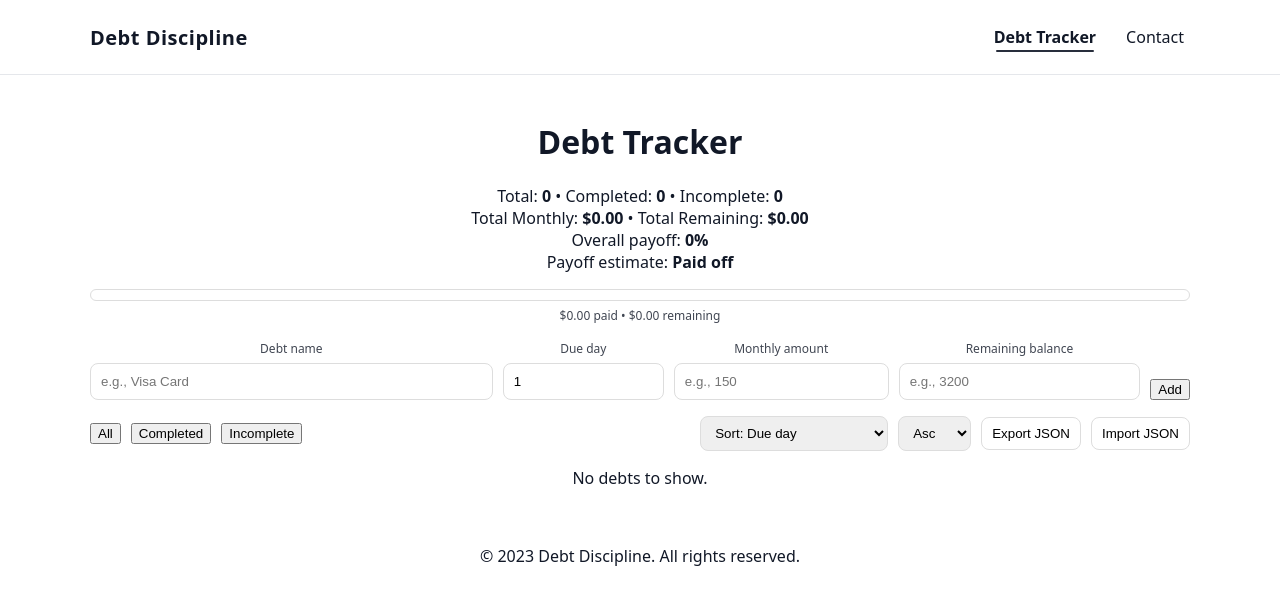
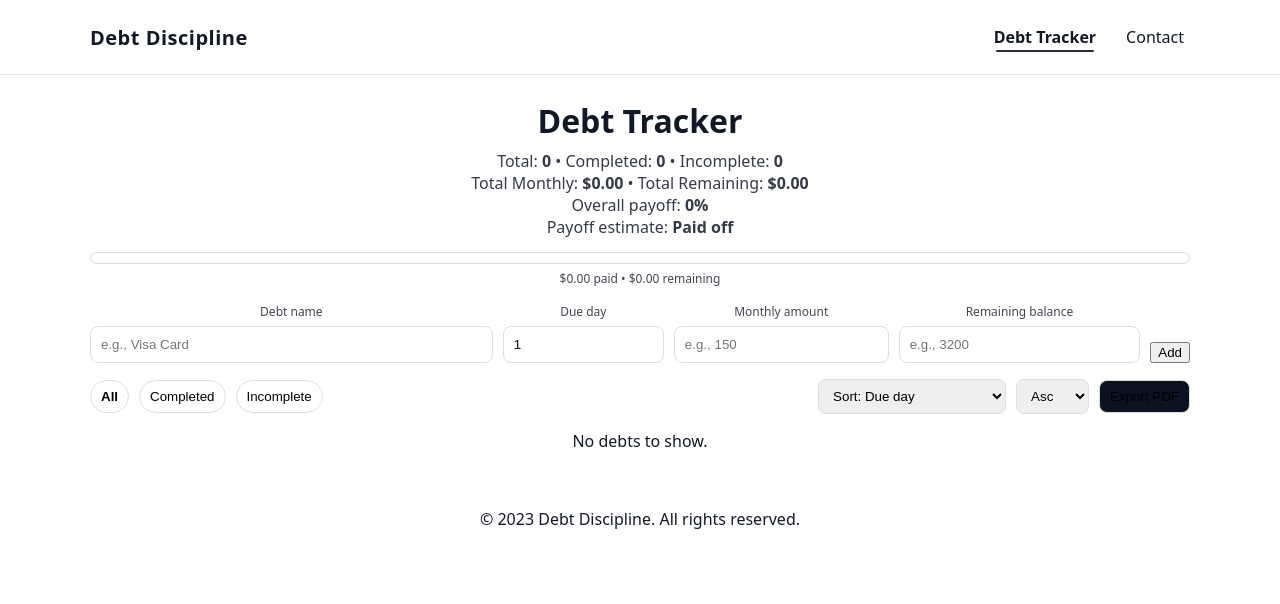
Before and after one commit to eliasegarcia19/DebtDiscipline, a React (Create React App) app in the folder my-react-app/: page / in a window 1280 px wide. Shown: the top 604 px of the page. Built offline with nearby package versions, Linux system fonts and the light colour scheme.

Commit message:
progressbarandeditlistbutton

```diff
--- a/my-react-app/package.json
+++ b/my-react-app/package.json
@@ -8,6 +8,8 @@
     "@testing-library/react": "^16.3.2",
     "@testing-library/user-event": "^13.5.0",
     "bootstrap": "^5.3.8",
+    "html2canvas": "^1.4.1",
+    "jspdf": "^4.0.0",
     "react": "^19.2.4",
     "react-bootstrap": "^2.10.10",
     "react-dom": "^19.2.4",
--- a/my-react-app/src/Pages/DebtList.jsx
+++ b/my-react-app/src/Pages/DebtList.jsx
@@ -1,5 +1,7 @@
-import { useEffect, useMemo, useRef, useState } from "react";
+import { useEffect, useMemo, useState } from "react";
 import "../Styles/DebtList.css";
+import html2canvas from "html2canvas";
+import jsPDF from "jspdf";
 
 const STORAGE_KEY = "debt_discipline_debts_v3";
 
@@ -52,12 +54,17 @@ function payoffProjection({ remainingBalance, monthlyAmount, dueDay }) {
   const months = Math.ceil(balance / monthly);
   const firstPayment = getFirstPaymentDate(dueDay);
   const paidByDate = addMonths(firstPayment, months - 1);
+
   return { months, paidBy: paidByDate };
 }
 
 function formatMonthYear(date) {
   if (!date) return "";
   return date.toLocaleString(undefined, { month: "short", year: "numeric" });
+}
+
+function makeId() {
+  return crypto?.randomUUID?.() ?? String(Date.now() + Math.random());
 }
 
 function loadDebtsFromStorage() {
@@ -67,18 +74,17 @@ function loadDebtsFromStorage() {
     const parsed = JSON.parse(raw);
     if (!Array.isArray(parsed)) return [];
 
-    // Normalize + migration support
     return parsed.map((d) => {
       const remaining = safeNumber(d.remainingBalance ?? d.balance ?? 0);
       const original = safeNumber(d.originalBalance ?? d.original ?? remaining);
 
       return {
-        id: d.id ?? (crypto?.randomUUID?.() ?? String(Date.now())),
+        id: d.id ?? makeId(),
         name: d.name ?? d.text ?? "Untitled debt",
         dueDay: normalizeDueDay(d.dueDay ?? 1),
         monthlyAmount: safeNumber(d.monthlyAmount ?? d.amount ?? 0),
         remainingBalance: remaining,
-        originalBalance: original > 0 ? original : remaining,
+        originalBalance: Math.max(original, remaining),
         completed: Boolean(d.completed),
       };
     });
@@ -86,16 +92,6 @@ function loadDebtsFromStorage() {
     console.error("Failed to load debts:", err);
     return [];
   }
-}
-
-function downloadJson(filename, data) {
-  const blob = new Blob([JSON.stringify(data, null, 2)], { type: "application/json" });
-  const url = URL.createObjectURL(blob);
-  const a = document.createElement("a");
-  a.href = url;
-  a.download = filename;
-  a.click();
-  URL.revokeObjectURL(url);
 }
 
 /* ---------- component ---------- */
@@ -120,10 +116,7 @@ function DebtList() {
   const [editMonthlyAmount, setEditMonthlyAmount] = useState("");
   const [editRemainingBalance, setEditRemainingBalance] = useState("");
 
-  // Import file input ref
-  const importRef = useRef(null);
-
-  // Save whenever debts change
+  // ✅ Save whenever debts change
   useEffect(() => {
     try {
       localStorage.setItem(STORAGE_KEY, JSON.stringify(debts));
@@ -141,7 +134,9 @@ function DebtList() {
     const totalMonthly = debts.reduce((sum, d) => sum + safeNumber(d.monthlyAmount, 0), 0);
 
     const overallPct =
-      totalOriginal > 0 ? clamp(((totalOriginal - totalRemaining) / totalOriginal) * 100, 0, 100) : 0;
+      totalOriginal > 0
+        ? clamp(((totalOriginal - totalRemaining) / totalOriginal) * 100, 0, 100)
+        : 0;
 
     let overallMonths = null;
     let overallPaidBy = null;
@@ -175,7 +170,7 @@ function DebtList() {
 
     const dir = sortDir === "asc" ? 1 : -1;
 
-    const sorted = [...list].sort((a, b) => {
+    return [...list].sort((a, b) => {
       let av, bv;
 
       if (sortBy === "dueDay") {
@@ -193,8 +188,6 @@ function DebtList() {
       if (av > bv) return 1 * dir;
       return 0;
     });
-
-    return sorted;
   }, [debts, filter, sortBy, sortDir]);
 
   /* ---- actions ---- */
@@ -206,12 +199,12 @@ function DebtList() {
     const remaining = safeNumber(remainingBalance, 0);
 
     const newDebt = {
-      id: crypto?.randomUUID?.() ?? String(Date.now()),
+      id: makeId(),
       name: trimmed,
       dueDay: normalizeDueDay(dueDay),
       monthlyAmount: safeNumber(monthlyAmount, 0),
       remainingBalance: remaining,
-      originalBalance: remaining, // used for progress %
+      originalBalance: remaining,
       completed: false,
     };
 
@@ -263,8 +256,6 @@ function DebtList() {
 
         const newRemaining = safeNumber(editRemainingBalance, d.remainingBalance);
         const oldOriginal = safeNumber(d.originalBalance, 0);
-
-        // Keep originalBalance at least as large as remainingBalance (prevents negative progress)
         const newOriginal = oldOriginal > 0 ? Math.max(oldOriginal, newRemaining) : newRemaining;
 
         return {
@@ -281,53 +272,43 @@ function DebtList() {
     cancelEdit();
   };
 
-  const exportDebts = () => {
-    downloadJson("debts.json", debts);
-  };
+  const exportPdf = async () => {
+    const element = document.getElementById("debt-export-area");
+    if (!element) return;
 
-  const triggerImport = () => {
-    importRef.current?.click();
-  };
+    const canvas = await html2canvas(element, {
+      scale: 2,
+      useCORS: true,
+      backgroundColor: null,
+    });
 
-  const importDebts = async (file) => {
-    if (!file) return;
+    const imgData = canvas.toDataURL("image/png");
 
-    try {
-      const text = await file.text();
-      const parsed = JSON.parse(text);
+    const pdf = new jsPDF("p", "mm", "a4");
+    const pageWidth = pdf.internal.pageSize.getWidth();
+    const pageHeight = pdf.internal.pageSize.getHeight();
 
-      if (!Array.isArray(parsed)) {
-        alert("Import failed: JSON must be an array.");
-        return;
-      }
+    const imgWidth = pageWidth;
+    const imgHeight = (canvas.height * imgWidth) / canvas.width;
 
-      const normalized = parsed.map((d) => {
-        const remaining = safeNumber(d.remainingBalance ?? d.balance ?? 0);
-        const original = safeNumber(d.originalBalance ?? d.original ?? remaining);
+    let heightLeft = imgHeight;
+    let position = 0;
 
-        return {
-          id: d.id ?? (crypto?.randomUUID?.() ?? String(Date.now())),
-          name: String(d.name ?? d.text ?? "Untitled debt"),
-          dueDay: normalizeDueDay(d.dueDay ?? 1),
-          monthlyAmount: safeNumber(d.monthlyAmount ?? d.amount ?? 0),
-          remainingBalance: remaining,
-          originalBalance: original > 0 ? original : remaining,
-          completed: Boolean(d.completed),
-        };
-      });
+    pdf.addImage(imgData, "PNG", 0, position, imgWidth, imgHeight);
+    heightLeft -= pageHeight;
 
-      // Replace current list (simple + predictable)
-      setDebts(normalized);
-    } catch (err) {
-      console.error(err);
-      alert("Import failed: invalid JSON file.");
-    } finally {
-      if (importRef.current) importRef.current.value = "";
+    while (heightLeft > 0) {
+      position -= pageHeight;
+      pdf.addPage();
+      pdf.addImage(imgData, "PNG", 0, position, imgWidth, imgHeight);
+      heightLeft -= pageHeight;
     }
+
+    pdf.save("debt-tracker.pdf");
   };
 
   return (
-    <div className="debtListPage">
+    <div className="debtListPage" id="debt-export-area">
       <h1 className="debtListTitle">Debt Tracker</h1>
 
       <p className="debtListSummary">
@@ -424,7 +405,7 @@ function DebtList() {
         </div>
       </form>
 
-      {/* Filter / Sort / Export-Import controls */}
+      {/* Filter / Sort / Export controls */}
       <div className="controlsRow">
         <FilterButton active={filter === "all"} onClick={() => setFilter("all")}>
           All
@@ -455,21 +436,9 @@ function DebtList() {
           <option value="desc">Desc</option>
         </select>
 
-        <button className="smallButton" type="button" onClick={exportDebts}>
-          Export JSON
+        <button className="smallButton" type="button" onClick={exportPdf}>
+          Export PDF
         </button>
-
-        <button className="smallButton" type="button" onClick={triggerImport}>
-          Import JSON
-        </button>
-
-        <input
-          ref={importRef}
-          type="file"
-          accept="application/json"
-          style={{ display: "none" }}
-          onChange={(e) => importDebts(e.target.files?.[0])}
-        />
       </div>
 
       {/* List */}
@@ -485,8 +454,7 @@ function DebtList() {
             const proj = payoffProjection(debt);
             const original = safeNumber(debt.originalBalance, safeNumber(debt.remainingBalance, 0));
             const remaining = safeNumber(debt.remainingBalance, 0);
-            const pct =
-              original > 0 ? clamp(((original - remaining) / original) * 100, 0, 100) : 0;
+            const pct = original > 0 ? clamp(((original - remaining) / original) * 100, 0, 100) : 0;
 
             return (
               <li key={debt.id} className="debtItem">
@@ -500,10 +468,9 @@ function DebtList() {
 
                     {!isEditing ? (
                       <span
-                        className={[
-                          "debtText",
-                          debt.completed ? "debtTextCompleted" : "",
-                        ].join(" ")}
+                        className={["debtText", debt.completed ? "debtTextCompleted" : ""].join(
+                          " "
+                        )}
                       >
                         {debt.name}
                       </span>
@@ -595,13 +562,21 @@ function DebtList() {
                     >
                       Edit
                     </button>
-                    <button className="smallButton" type="button" onClick={() => removeDebt(debt.id)}>
+                    <button
+                      className="smallButton"
+                      type="button"
+                      onClick={() => removeDebt(debt.id)}
+                    >
                       Remove
                     </button>
                   </div>
                 ) : (
                   <div className="actionsRow">
-                    <button className="smallButton primaryButton" type="button" onClick={() => saveEdit(debt.id)}>
+                    <button
+                      className="smallButton primaryButton"
+                      type="button"
+                      onClick={() => saveEdit(debt.id)}
+                    >
                       Save
                     </button>
                     <button className="smallButton" type="button" onClick={cancelEdit}>
--- a/my-react-app/src/Styles/DebtList.css
+++ b/my-react-app/src/Styles/DebtList.css
@@ -71,7 +71,7 @@
   border-radius: 8px;
   border: 1px solid #ddd;
   cursor: pointer;
-  background: transparent;
+  background: #0b1220;
 }
 
 .primaryButton {
@@ -118,3 +118,88 @@
   opacity: 0.8;
   margin-top: 6px;
 }
+/* --- Visual polish --- */
+.debtListPage {
+  padding: 0; /* page padding is handled by App's main wrapper */
+}
+
+.debtListTitle {
+  margin: 0 0 8px;
+}
+
+.debtListSummary {
+  opacity: 0.85;
+  margin: 0 0 14px;
+}
+
+.debtList {
+  list-style: none;
+  padding: 0;
+  margin: 0;
+}
+
+.debtItem {
+  display: flex;
+  gap: 12px;
+  justify-content: space-between;
+  align-items: flex-start;
+  padding: 12px;
+  border: 1px solid #ddd;
+  border-radius: 12px;
+  margin-bottom: 10px;
+}
+
+.debtText {
+  font-weight: 700;
+}
+
+.debtTextCompleted {
+  text-decoration: line-through;
+  opacity: 0.7;
+}
+
+.filterButton {
+  padding: 8px 10px;
+  border-radius: 999px;
+  border: 1px solid #ddd;
+  cursor: pointer;
+  background: transparent;
+}
+
+.filterButtonActive {
+  font-weight: 800;
+}
+
+/* --- Progress fill visibility + animation --- */
+.progressFill {
+  height: 100%;
+  width: var(--pct, 0%);
+  background: #111;                 /* ✅ makes it visible */
+  transition: width 220ms ease;     /* ✅ animated movement */
+}
+@media (prefers-color-scheme: dark) {
+  .debtInput,
+  .miniInput,
+  .select {
+    background: rgba(255, 255, 255, 0.04);
+    border-color: rgba(229, 231, 235, 0.16);
+    color: rgba(229, 231, 235, 0.92);
+  }
+
+  .pill,
+  .smallButton,
+  .filterButton,
+  .debtItem,
+  .progressBar {
+    border-color: rgba(229, 231, 235, 0.16);
+  }
+
+  .smallButton:hover,
+  .filterButton:hover {
+    background: rgba(255, 255, 255, 0.06);
+  }
+
+  .progressFill {
+    background: rgba(229, 231, 235, 0.9);
+  }
+}
```
Also changed, not shown: 1 other file (tests, documents, lock files or other folders).
